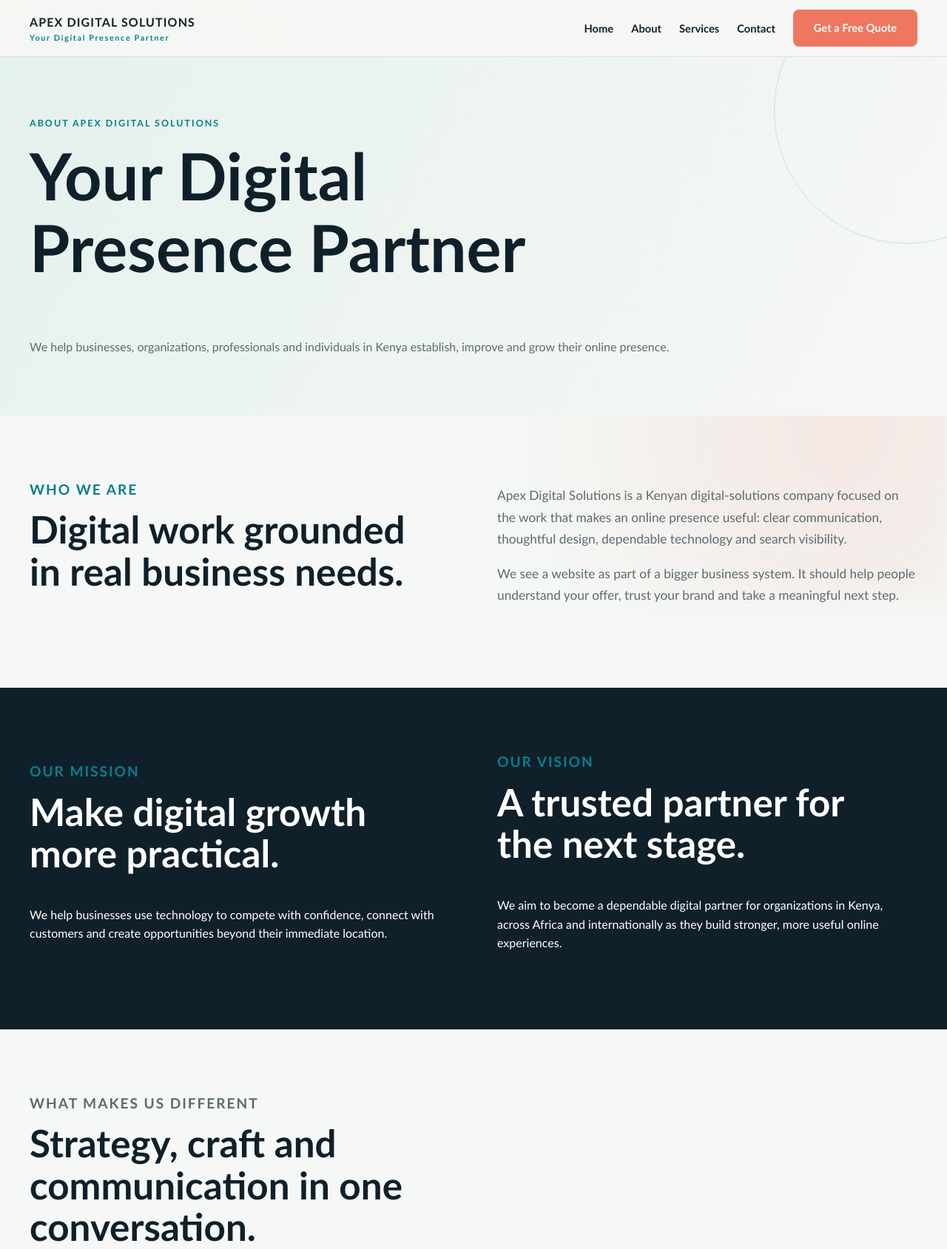
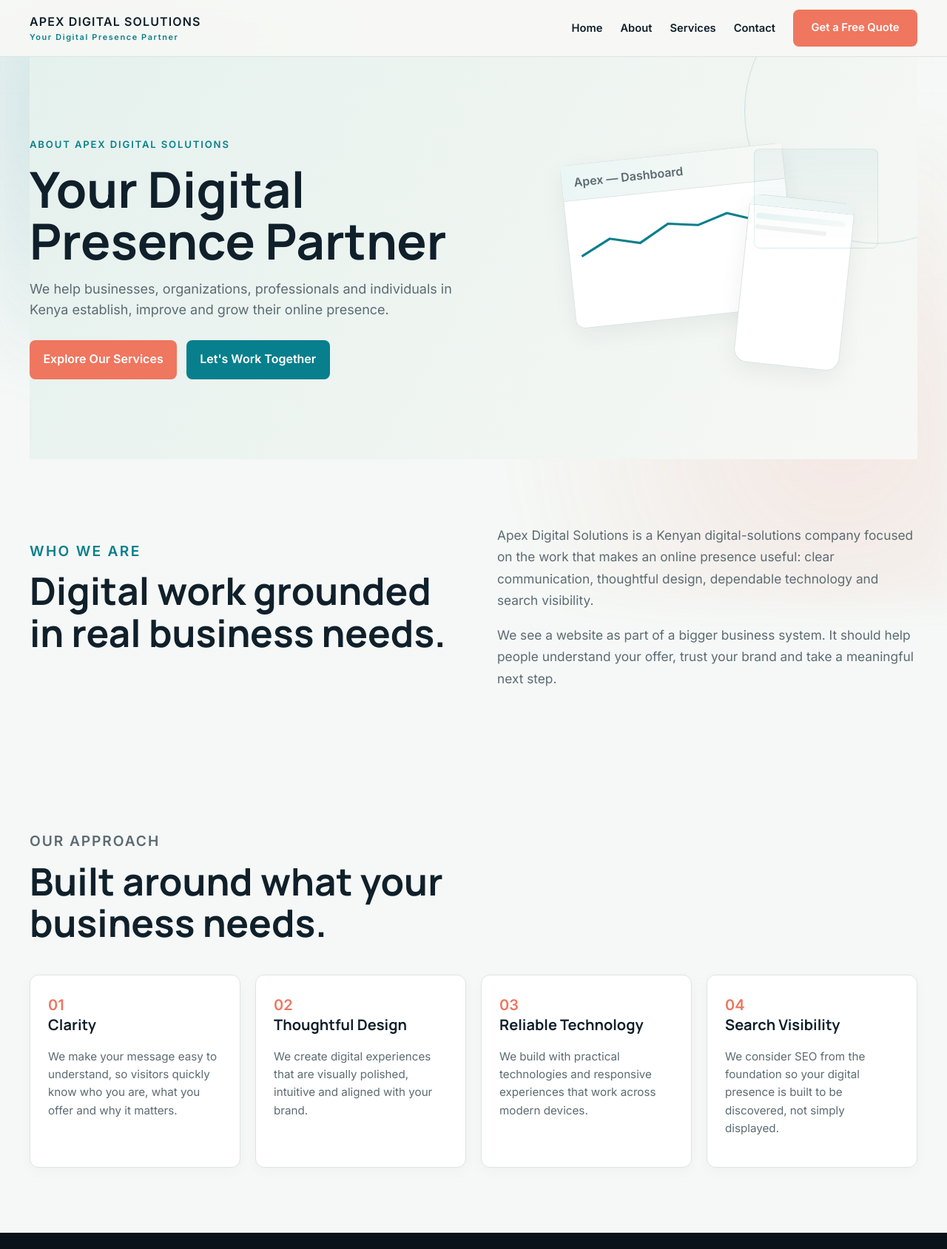
Before and after one commit to Luke-code2025/Victoria, a website: page about.html in a window 1280 px wide. Shown: the top 1689 px of the page at 74% size. Drawn offline with Linux system fonts and the light colour scheme.

Commit message:
8th commit

```diff
--- a/about.html
+++ b/about.html
@@ -1,16 +1,181 @@
 <!doctype html>
 <html lang="en">
 <head>
-	<meta charset="utf-8"><meta name="viewport" content="width=device-width, initial-scale=1">
+	<meta charset="utf-8">
+	<meta name="viewport" content="width=device-width, initial-scale=1">
 	<title>About Apex Digital Solutions | Your Digital Presence Partner</title>
-	<meta name="description" content="Learn how Apex Digital Solutions helps businesses in Kenya and beyond build credible, discoverable and useful digital presences.">
-	<link rel="canonical" href="https://example.com/about.html"><meta property="og:title" content="About Apex Digital Solutions"><meta property="og:description" content="A Kenyan digital-solutions partner for businesses ready to grow online."><meta property="og:type" content="website"><meta property="og:url" content="https://example.com/about.html"><meta name="twitter:card" content="summary">
-	<link rel="stylesheet" href="style.css"><script type="application/ld+json">{"@context":"https://schema.org","@type":"Organization","name":"Apex Digital Solutions","url":"https://example.com/about.html"}</script>
+	<meta name="description" content="Learn about Apex Digital Solutions, a Kenyan digital-solutions company helping businesses, organizations and professionals build stronger online presences through design, technology and search visibility.">
+	<link rel="canonical" href="https://example.com/about.html">
+	<meta property="og:title" content="About Apex Digital Solutions">
+	<meta property="og:description" content="A Kenyan digital-solutions partner for businesses ready to grow online.">
+	<meta property="og:type" content="website">
+	<meta property="og:url" content="https://example.com/about.html">
+	<meta name="twitter:card" content="summary">
+	<link rel="stylesheet" href="style.css">
+	<link href="https://fonts.googleapis.com/css2?family=Inter:wght@400;500;600&family=Manrope:wght@600;700&display=swap" rel="stylesheet">
+	<script type="application/ld+json">{"@context":"https://schema.org","@type":"Organization","name":"Apex Digital Solutions","url":"https://example.com/about.html"}</script>
+	<style>
+		/* Scoped type and hero visual styles for About page */
+		body { font-family: 'Inter', system-ui, -apple-system, 'Segoe UI', Roboto, sans-serif; }
+		h1,h2,h3 { font-family: 'Manrope', 'Inter', system-ui, sans-serif; }
+		.about-hero { display:grid; grid-template-columns:1fr 1fr; gap:3rem; align-items:center; padding-block:clamp(3.5rem,9vw,6.5rem); }
+		.about-hero .hero-content .eyebrow{font-size:.82rem;letter-spacing:.14em;text-transform:uppercase;font-weight:700}
+		.about-hero h1{font-size:clamp(2.6rem,6.5vw,4.2rem);line-height:1.05;margin:.25rem 0 1rem}
+		.about-hero .intro{font-size:1.125rem;color:var(--muted);max-width:56ch}
+		.hero-actions{margin-top:1.6rem;display:flex;gap:0.8rem;flex-wrap:wrap}
+		.hero-visual{display:grid;place-items:center}
+		.hero-visual .scene{width:100%;max-width:420px;aspect-ratio:5/4;position:relative}
+		.screen, .phone{position:absolute;border-radius:12px;background:var(--white);box-shadow:0 10px 30px rgba(16,32,43,.06);border:1px solid var(--line);}
+		.screen{width:72%;height:66%;left:6%;top:8%;transform:rotate(-6deg)}
+		.screen .nav{height:48px;background:linear-gradient(90deg,#eaf6f5,#f7f8f5);border-bottom:1px solid var(--line);display:flex;align-items:center;padding:0 1rem;font-weight:700;color:var(--muted)}
+		.screen .content{padding:1rem}
+		.phone{width:34%;height:68%;right:4%;bottom:6%;transform:rotate(6deg);border-radius:18px}
+		.phone .notch{height:14px;background:linear-gradient(90deg,#f5fbfa,#eef5f4);border-bottom:1px solid var(--line);border-top-left-radius:10px;border-top-right-radius:10px}
+		.chart{position:absolute;right:-6%;top:6%;width:40%;height:40%;opacity:.9;border-radius:8px;border:1px solid rgba(8,127,140,.12);background:linear-gradient(180deg,rgba(8,127,140,.06),transparent)}
+		@media(max-width:900px){.about-hero{grid-template-columns:1fr;padding-block:3rem}.hero-visual{order:-1}}
+
+		/* Reveal animations */
+		.reveal{opacity:0;transform:translateY(10px);transition:opacity .5s ease,transform .5s ease}
+		.reveal.in-view{opacity:1;transform:none}
+		@media (prefers-reduced-motion: reduce){.reveal{transition:none!important}}
+
+		/* Section tweaks for About page */
+		.who-we-are .eyebrow{letter-spacing:.12em}
+		.approach .feature .num{font-weight:900;color:var(--coral);font-size:1.25rem}
+		.belief{padding-block:3.5rem;background:#081218;color:var(--white)}
+		.belief .accent{opacity:.06;font-size:6rem;font-weight:900;position:absolute;right:2rem;top:1rem}
+		.who-serve .card{background:transparent;border:1px solid var(--line);padding:1rem}
+	</style>
 </head>
-<body><a class="skip-link" href="#main-content">Skip to content</a><header class="site-header"><div class="container nav-wrap"><a class="brand" href="index.html">APEX DIGITAL SOLUTIONS<small>Your Digital Presence Partner</small></a><button class="nav-toggle" aria-expanded="false" aria-controls="primary-nav" aria-label="Open navigation">Menu</button><nav aria-label="Primary navigation"><ul class="nav-list" id="primary-nav"><li><a href="index.html">Home</a></li><li><a href="about.html">About</a></li><li><a href="services.html">Services</a></li><li><a href="contact.html">Contact</a></li><li><a class="button" href="contact.html">Get a Free Quote</a></li></ul></nav></div></header>
-<main id="main-content"><section class="page-hero"><div class="container"><p class="eyebrow">About Apex Digital Solutions</p><h1>Your Digital Presence Partner</h1><p class="intro">We help businesses, organizations, professionals and individuals in Kenya establish, improve and grow their online presence.</p></div></section>
-<section class="section"><div class="container split"><div><p class="eyebrow">Who we are</p><h2>Digital work grounded in real business needs.</h2></div><div><p class="intro">Apex Digital Solutions is a Kenyan digital-solutions company focused on the work that makes an online presence useful: clear communication, thoughtful design, dependable technology and search visibility.</p><p class="intro">We see a website as part of a bigger business system. It should help people understand your offer, trust your brand and take a meaningful next step.</p></div></div></section>
-<section class="section band"><div class="container split"><div><p class="eyebrow">Our mission</p><h2>Make digital growth more practical.</h2><p>We help businesses use technology to compete with confidence, connect with customers and create opportunities beyond their immediate location.</p></div><div><p class="eyebrow">Our vision</p><h2>A trusted partner for the next stage.</h2><p>We aim to become a dependable digital partner for organizations in Kenya, across Africa and internationally as they build stronger, more useful online experiences.</p></div></div></section>
-<section class="section"><div class="container"><div class="section-header"><p class="eyebrow">What makes us different</p><h2>Strategy, craft and communication in one conversation.</h2></div><div class="grid grid-3"><article class="card"><div class="icon">01</div><h3>Client-centered approach</h3><p>We begin with your audience, goals and context.</p></article><article class="card"><div class="icon">02</div><h3>Modern technology</h3><p>We choose practical tools and clean foundations that can grow with you.</p></article><article class="card"><div class="icon">03</div><h3>SEO-first thinking</h3><p>We build discoverability into structure and content from the start.</p></article><article class="card"><div class="icon">04</div><h3>Business-focused design</h3><p>Every page should support understanding, trust or action.</p></article><article class="card"><div class="icon">05</div><h3>Transparent communication</h3><p>Clear expectations and plain language keep projects moving.</p></article><article class="card"><div class="icon">06</div><h3>Long-term support</h3><p>Launch is a milestone, not the end of the relationship.</p></article></div></div></section>
-<section class="section"><div class="container accent-panel"><p class="eyebrow">Our approach</p><h2>Design, technology, SEO and business understanding.</h2><p>Strong digital work happens where these disciplines meet. We bring them together to create experiences that feel good to use and make sense for the organization behind them.</p><a class="button" href="contact.html">Let's Build Your Digital Future Together</a></div></section></main>
-<footer class="site-footer"><div class="container footer-grid"><div><a class="brand" href="index.html">APEX DIGITAL SOLUTIONS<small>Your Digital Presence Partner</small></a><p>Professional websites and digital solutions for businesses in Kenya and beyond.</p></div><div><h3>Explore</h3><a href="about.html">About Apex</a><a href="services.html">Our Services</a><a href="contact.html">Request a quote</a></div><div><h3>Services</h3><a href="services.html">Website design</a><a href="services.html">SEO services</a><a href="services.html">E-commerce</a></div><div><h3>Contact</h3><p><a href="mailto:alalopoko@gmail.com">alalopoko@gmail.com</a><a href="tel:+0704244657">+0704244657</a><a href="tel:+254704813110">+254704813110</a>Nairobi, Kenya</p></div></div><div class="container copyright">&copy; 2026 Apex Digital Solutions. <a href="#">Privacy Policy</a> <a href="#">Terms &amp; Conditions</a></div></footer><script src="script.js" defer></script></body></html>
+<body>
+	<a class="skip-link" href="#main-content">Skip to content</a>
+	<header class="site-header">
+		<div class="container nav-wrap"><a class="brand" href="index.html">APEX DIGITAL SOLUTIONS<small>Your Digital Presence Partner</small></a><button class="nav-toggle" aria-expanded="false" aria-controls="primary-nav" aria-label="Open navigation">Menu</button><nav aria-label="Primary navigation"><ul class="nav-list" id="primary-nav"><li><a href="index.html">Home</a></li><li><a href="about.html">About</a></li><li><a href="services.html">Services</a></li><li><a href="contact.html">Contact</a></li><li><a class="button" href="contact.html">Get a Free Quote</a></li></ul></nav></div>
+	</header>
+
+	<main id="main-content">
+		<!-- HERO -->
+		<section class="page-hero about-hero container">
+			<div class="hero-content">
+				<p class="eyebrow">ABOUT APEX DIGITAL SOLUTIONS</p>
+				<h1>Your Digital Presence Partner</h1>
+				<p class="intro">We help businesses, organizations, professionals and individuals in Kenya establish, improve and grow their online presence.</p>
+				<div class="hero-actions">
+					<a class="button" href="services.html">Explore Our Services</a>
+					<a class="button secondary" href="contact.html">Let's Work Together</a>
+				</div>
+			</div>
+			<div class="hero-visual" aria-hidden="true">
+				<div class="scene" role="presentation">
+					<div class="screen" style="">
+						<div class="nav">Apex — Dashboard</div>
+						<div class="content">
+							<svg width="100%" height="80" viewBox="0 0 200 80" preserveAspectRatio="none" aria-hidden="true"><polyline fill="none" stroke="#087f8c" stroke-width="3" points="0,60 30,40 60,50 90,28 120,34 150,22 180,36 200,16"/></svg>
+						</div>
+					</div>
+					<div class="phone">
+						<div class="notch"></div>
+						<div style="padding:10px;font-size:.85rem;color:var(--muted)">
+							<div style="height:8px;background:linear-gradient(90deg,#e9f6f5,#f6fbfa);border-radius:6px;margin-bottom:8px"></div>
+							<div style="height:6px;background:#f0f3f2;border-radius:4px;margin-bottom:6px;width:80%"></div>
+						</div>
+					</div>
+					<div class="chart"></div>
+				</div>
+			</div>
+		</section>
+
+		<!-- WHO WE ARE -->
+		<section class="section who-we-are">
+			<div class="container split">
+				<div class="reveal">
+					<p class="eyebrow">WHO WE ARE</p>
+					<h2>Digital work grounded in real business needs.</h2>
+				</div>
+				<div class="reveal">
+					<p class="intro">Apex Digital Solutions is a Kenyan digital-solutions company focused on the work that makes an online presence useful: clear communication, thoughtful design, dependable technology and search visibility.</p>
+					<p class="intro">We see a website as part of a bigger business system. It should help people understand your offer, trust your brand and take a meaningful next step.</p>
+				</div>
+			</div>
+		</section>
+
+		<!-- OUR APPROACH -->
+		<section class="section approach">
+			<div class="container">
+				<div class="section-header reveal">
+					<p class="eyebrow">Our approach</p>
+					<h2>Built around what your business needs.</h2>
+				</div>
+				<div class="grid" style="gap:1.25rem">
+					<div class="card feature reveal"><div class="num">01</div><h3>Clarity</h3><p>We make your message easy to understand, so visitors quickly know who you are, what you offer and why it matters.</p></div>
+					<div class="card feature reveal"><div class="num">02</div><h3>Thoughtful Design</h3><p>We create digital experiences that are visually polished, intuitive and aligned with your brand.</p></div>
+					<div class="card feature reveal"><div class="num">03</div><h3>Reliable Technology</h3><p>We build with practical technologies and responsive experiences that work across modern devices.</p></div>
+					<div class="card feature reveal"><div class="num">04</div><h3>Search Visibility</h3><p>We consider SEO from the foundation so your digital presence is built to be discovered, not simply displayed.</p></div>
+				</div>
+			</div>
+		</section>
+
+		<!-- WHAT WE BELIEVE -->
+		<section class="belief">
+			<div class="container" style="position:relative;overflow:hidden">
+				<div class="accent" aria-hidden="true">BELIEF</div>
+				<div class="section-header" style="max-width:68ch;position:relative;z-index:1">
+					<p class="eyebrow">OUR BELIEF</p>
+					<h2>Your website should do more than look good.</h2>
+					<p>It should communicate clearly, build credibility, make it easier for people to engage with you and support the goals of your organization or business.</p>
+				</div>
+			</div>
+		</section>
+
+		<!-- WHO WE SERVE -->
+		<section class="section who-serve">
+			<div class="container">
+				<div class="section-header reveal">
+					<p class="eyebrow">Who we serve</p>
+					<h2>Digital solutions for people building something meaningful.</h2>
+				</div>
+				<div class="grid" style="margin-top:1.25rem;grid-template-columns:repeat(auto-fit,minmax(220px,1fr));gap:1rem">
+					<div class="card"><h3>Businesses</h3><p>Build a credible online presence that helps customers discover and trust your brand.</p></div>
+					<div class="card"><h3>Organizations</h3><p>Communicate your mission, programs and impact clearly online.</p></div>
+					<div class="card"><h3>Professionals</h3><p>Create a digital presence that strengthens your professional reputation.</p></div>
+					<div class="card"><h3>Startups</h3><p>Launch with a digital foundation designed to grow with your business.</p></div>
+					<div class="card"><h3>Non-profits</h3><p>Present your work, impact and opportunities for engagement clearly.</p></div>
+					<div class="card"><h3>Individuals</h3><p>Build a professional personal presence for your ideas, work or projects.</p></div>
+				</div>
+			</div>
+		</section>
+
+		<!-- FINAL CTA -->
+		<section class="cta">
+			<div class="container cta-inner">
+				<div>
+					<p class="eyebrow">Ready</p>
+					<h2>Ready to build a stronger digital presence?</h2>
+					<p>Let's create a digital experience that works for your business, organization or professional goals.</p>
+				</div>
+				<div style="display:flex;flex-direction:column;gap:.75rem;align-items:flex-end">
+					<a class="button" href="contact.html">Start a Conversation</a>
+					<a class="button secondary" href="services.html">View Our Services</a>
+				</div>
+			</div>
+		</section>
+
+	</main>
+
+	<footer class="site-footer">
+		<div class="container footer-grid"><div><a class="brand" href="index.html">APEX DIGITAL SOLUTIONS<small>Your Digital Presence Partner</small></a><p>Professional websites and digital solutions for businesses in Kenya and beyond.</p></div><div><h3>Explore</h3><a href="about.html">About Apex</a><a href="services.html">Our Services</a><a href="contact.html">Request a quote</a></div><div><h3>Services</h3><a href="services.html">Website design</a><a href="services.html">SEO services</a><a href="services.html">E-commerce</a></div><div><h3>Contact</h3><p><a href="mailto:alalopoko@gmail.com">alalopoko@gmail.com</a><a href="tel:+0704244657">+0704244657</a><a href="tel:+254704813110">+254704813110</a>Nairobi, Kenya</p></div></div>
+		<div class="container copyright">&copy; 2026 Apex Digital Solutions. <a href="#">Privacy Policy</a> <a href="#">Terms &amp; Conditions</a></div>
+	</footer>
+
+	<script src="script.js" defer></script>
+	<script>
+		(function(){
+			if (window.matchMedia('(prefers-reduced-motion: reduce)').matches) return;
+			const obs = new IntersectionObserver((entries)=>{
+				entries.forEach(e=>{ if(e.isIntersecting) e.target.classList.add('in-view'); });
+			},{threshold:0.12});
+			document.querySelectorAll('.reveal').forEach(el=>obs.observe(el));
+		})();
+	</script>
+</body>
+</html>
```
